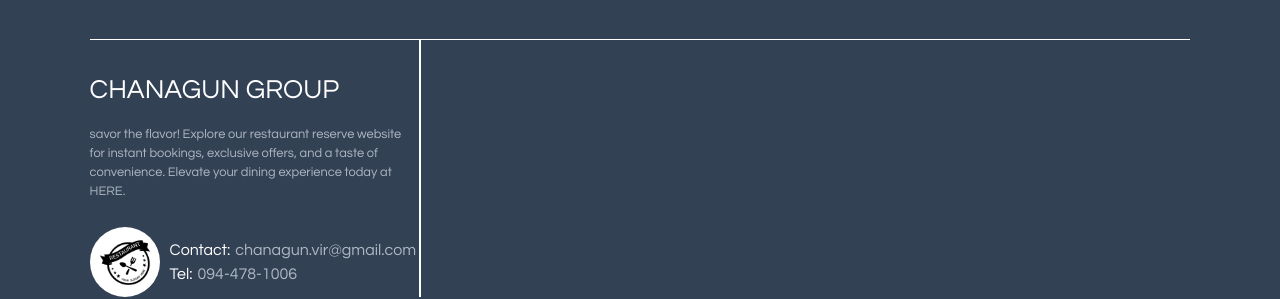
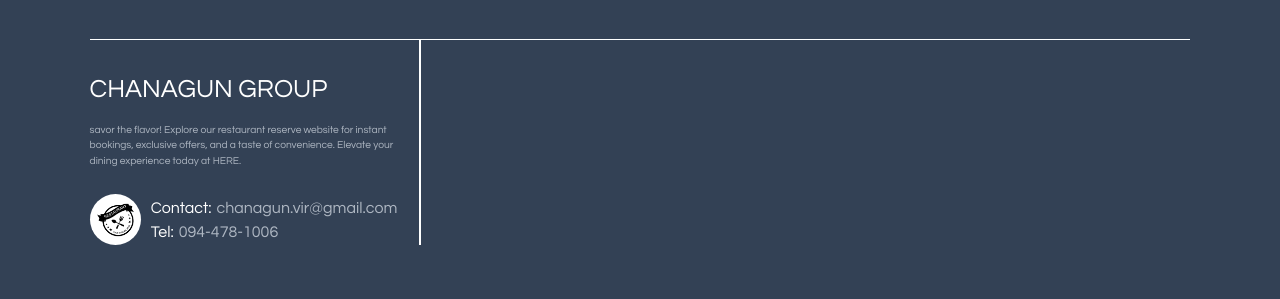
Before and after one commit to guncv/RestaurantReservation, a Next.js app in the folder restaurant_reserve/: page / in a window 1280 px wide. Shown: the part 3144-3443 px from the top of the page. Built offline with nearby package versions, Linux system fonts and the light colour scheme.

Commit message:
17/12/2023 4:11PM

```diff
--- a/restaurant_reserve/src/components/CardItem.tsx
+++ b/restaurant_reserve/src/components/CardItem.tsx
@@ -11,7 +11,7 @@ interface Props {
 export default function CardItem({picture,name,location,tel} : Props){
     return (
         <div className="w-[29vw] h-[42vh] mt-[40px] border-black border-[1px] relative">
-            <div className="h-[full] flex relative w-full overflow-hidden">
+            <div className="h-full flex relative w-full overflow-hidden">
                 <Image className="h-[31vh] w-full hover:scale-105 relative duration-300"
                 src={picture}
                 alt="Failed To Load Image"
@@ -21,12 +21,8 @@ export default function CardItem({picture,name,location,tel} : Props){
                     <div>
                         {name.toUpperCase()}
                     </div>
-                    <div>
-                        {name.toUpperCase()}
-                    </div>
                 </div>
             </div>
-
             {/* <div>
 
             </div> */}
--- a/restaurant_reserve/src/components/Contact.tsx
+++ b/restaurant_reserve/src/components/Contact.tsx
@@ -8,17 +8,17 @@ export default function Contact(){
 
                 <div className="flex flex-row flex-wrap justify-start pr-[2px]">
                     <div className="flex flex-col flex-wrap h-full w-[30%] mt-[30px]">
-                        <div className="text-[2.1vw]">
+                        <div className="text-[2vw]">
                             CHANAGUN GROUP
                         </div>
-                        <div className="text-[1vw] text-slate-200 opacity-70 mt-[15px]">
+                        <div className="text-[0.8vw] text-slate-200 opacity-70 mt-[15px]">
                             savor the flavor! Explore our restaurant reserve website for instant bookings,
                             exclusive offers, and a taste of convenience.
                             Elevate your dining experience today at <span>HERE</span>.
                         </div>
                         <div className="flex flex-row flex-wrap mt-[25px] items-center">
                             <div className="w-fit h-fit bg-white rounded-full">
-                                <Image className="w-[70px] h-[70px]"
+                                <Image className="w-[4vw] h-[4vw]"
                                 src="/img/logo.png"
                                 alt="Failed To Load Picture"
                                 width={1000}
```
Also changed, not shown: restaurant_reserve/src/app/restaurant/page.tsx (added).
